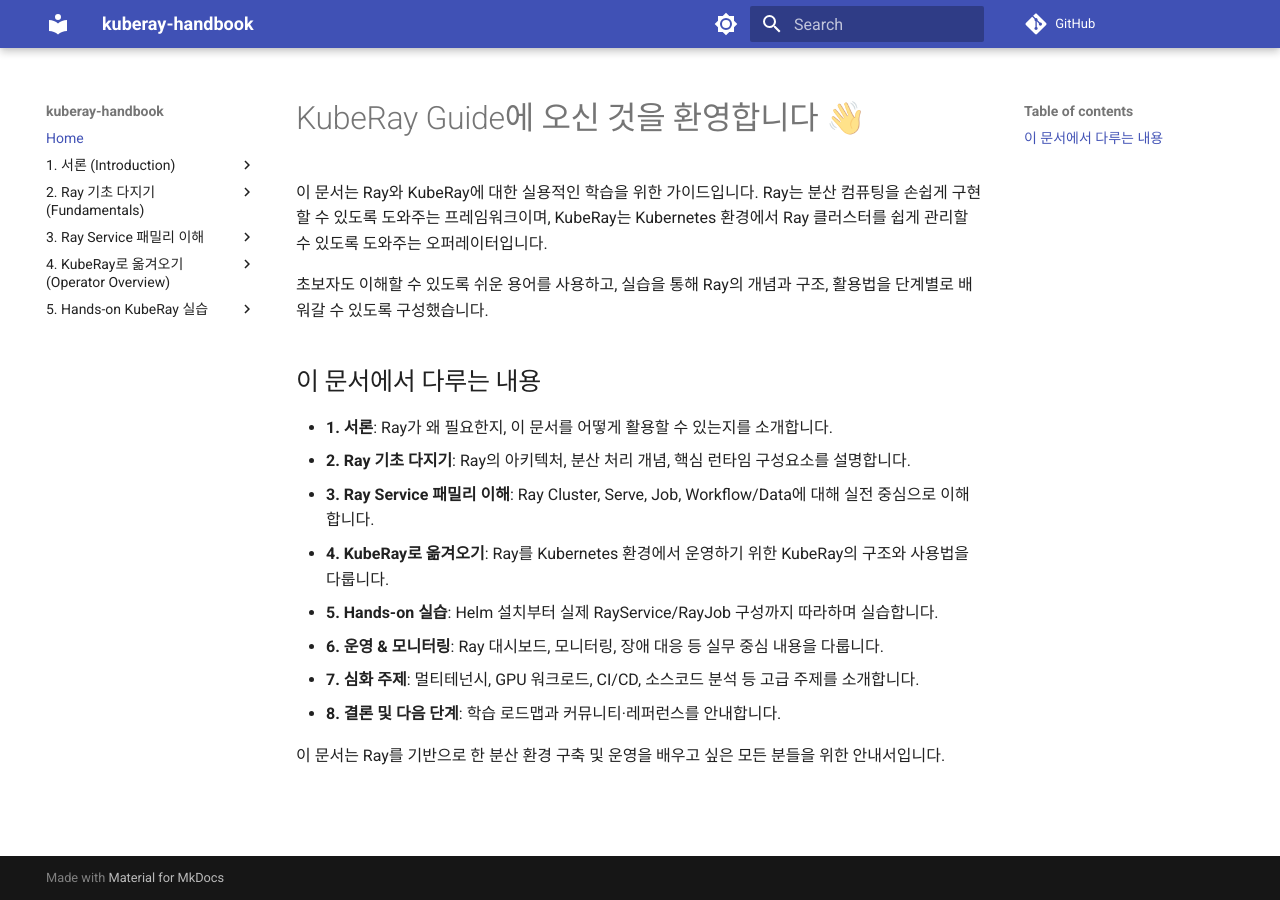
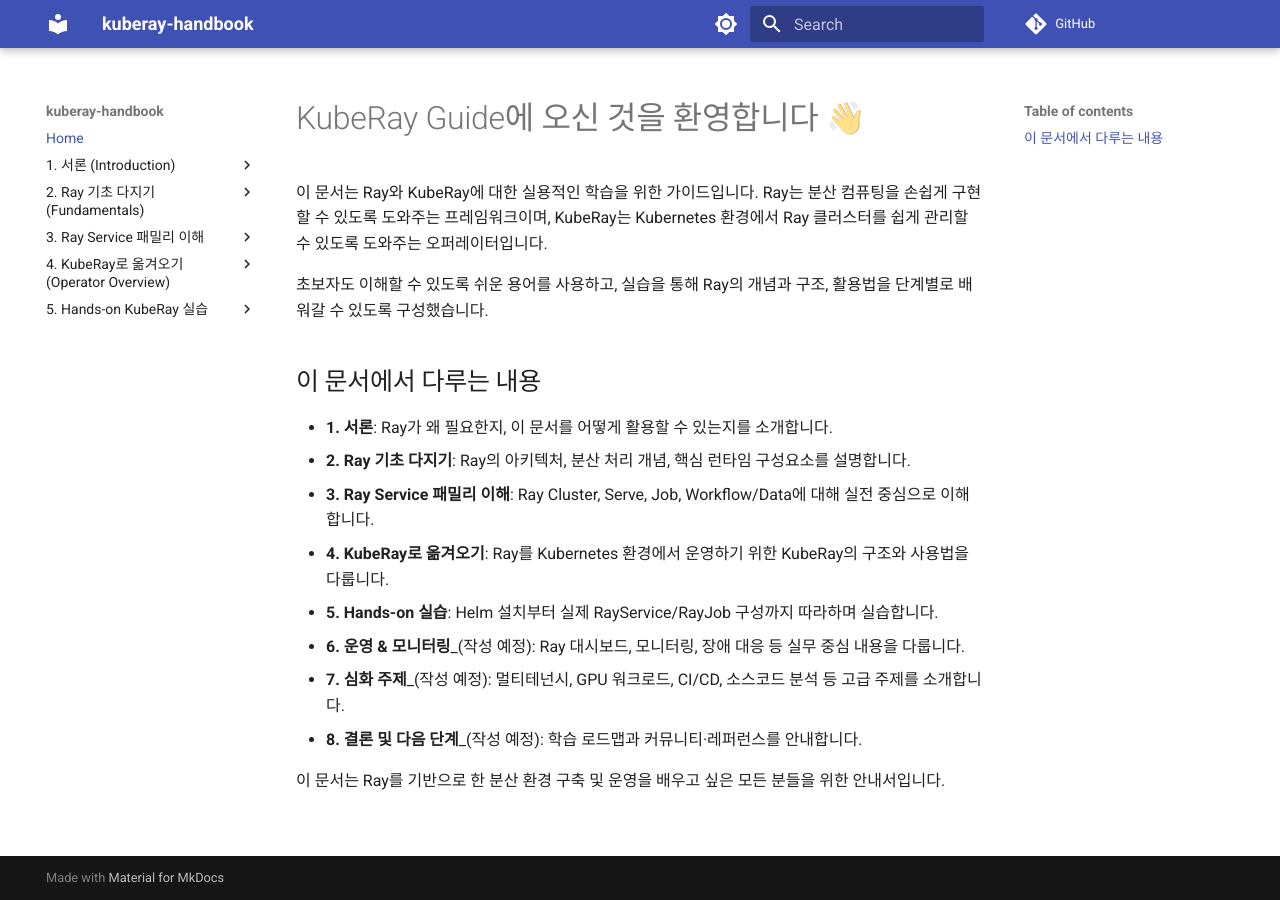
Before and after one commit to shin-gyeongseon/kuberay-handbook, an MkDocs documentation site: the page built from docs/index.md, in a window 1280 px wide. Built offline with MkDocs 1.6.1 and Material for MkDocs 9.7.7, drawn with Linux system fonts in a browser that asks for light colours; comment, search, counter and statistics services are not loaded.

Commit message:
update index

```diff
--- a/docs/index.md
+++ b/docs/index.md
@@ -11,8 +11,8 @@
 - **3. Ray Service 패밀리 이해**: Ray Cluster, Serve, Job, Workflow/Data에 대해 실전 중심으로 이해합니다.
 - **4. KubeRay로 옮겨오기**: Ray를 Kubernetes 환경에서 운영하기 위한 KubeRay의 구조와 사용법을 다룹니다.
 - **5. Hands-on 실습**: Helm 설치부터 실제 RayService/RayJob 구성까지 따라하며 실습합니다.
-- **6. 운영 & 모니터링**: Ray 대시보드, 모니터링, 장애 대응 등 실무 중심 내용을 다룹니다.
-- **7. 심화 주제**: 멀티테넌시, GPU 워크로드, CI/CD, 소스코드 분석 등 고급 주제를 소개합니다.
-- **8. 결론 및 다음 단계**: 학습 로드맵과 커뮤니티·레퍼런스를 안내합니다.
+- **6. 운영 & 모니터링**_(작성 예정): Ray 대시보드, 모니터링, 장애 대응 등 실무 중심 내용을 다룹니다.
+- **7. 심화 주제**_(작성 예정): 멀티테넌시, GPU 워크로드, CI/CD, 소스코드 분석 등 고급 주제를 소개합니다.
+- **8. 결론 및 다음 단계**_(작성 예정): 학습 로드맵과 커뮤니티·레퍼런스를 안내합니다.
 
 이 문서는 Ray를 기반으로 한 분산 환경 구축 및 운영을 배우고 싶은 모든 분들을 위한 안내서입니다.
```
